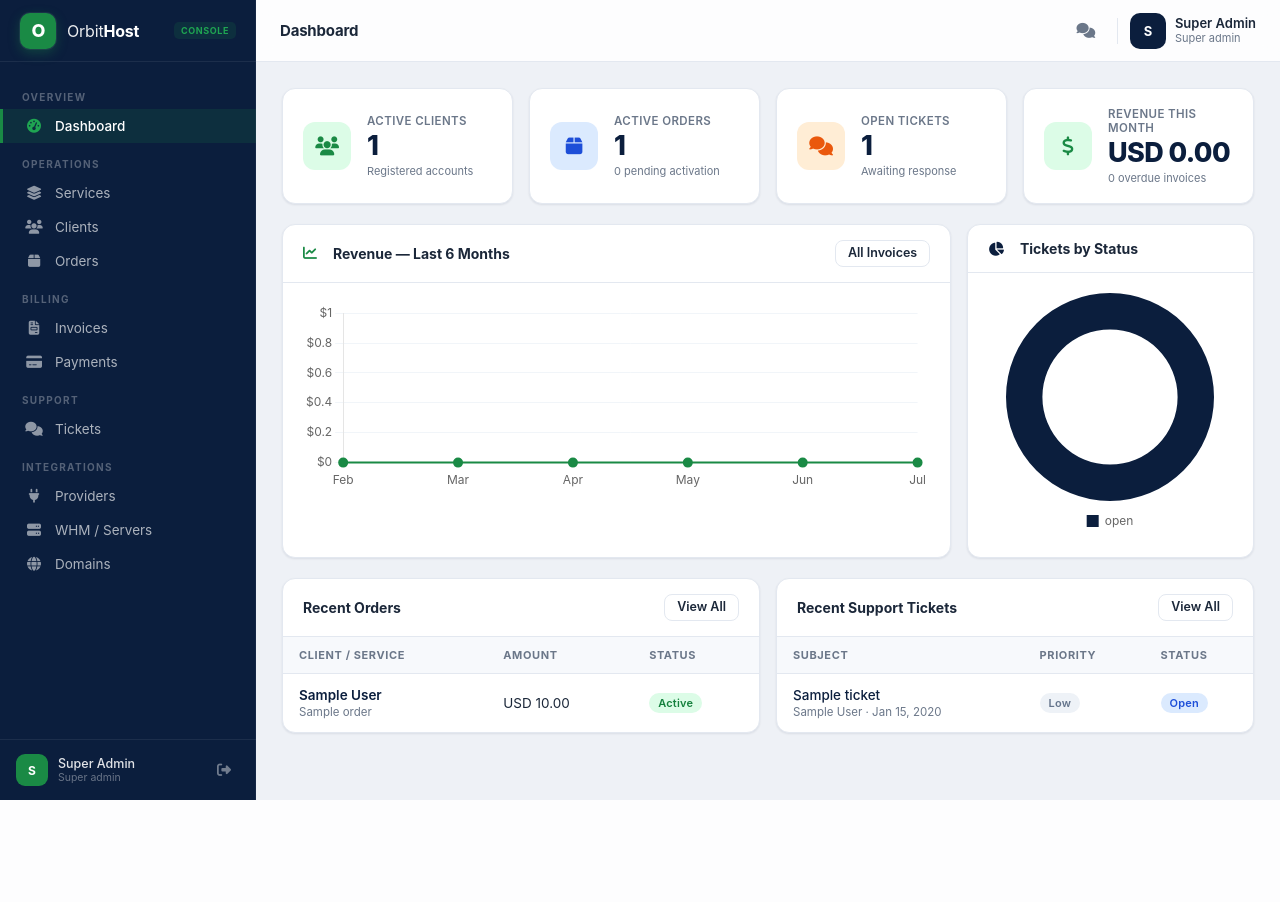
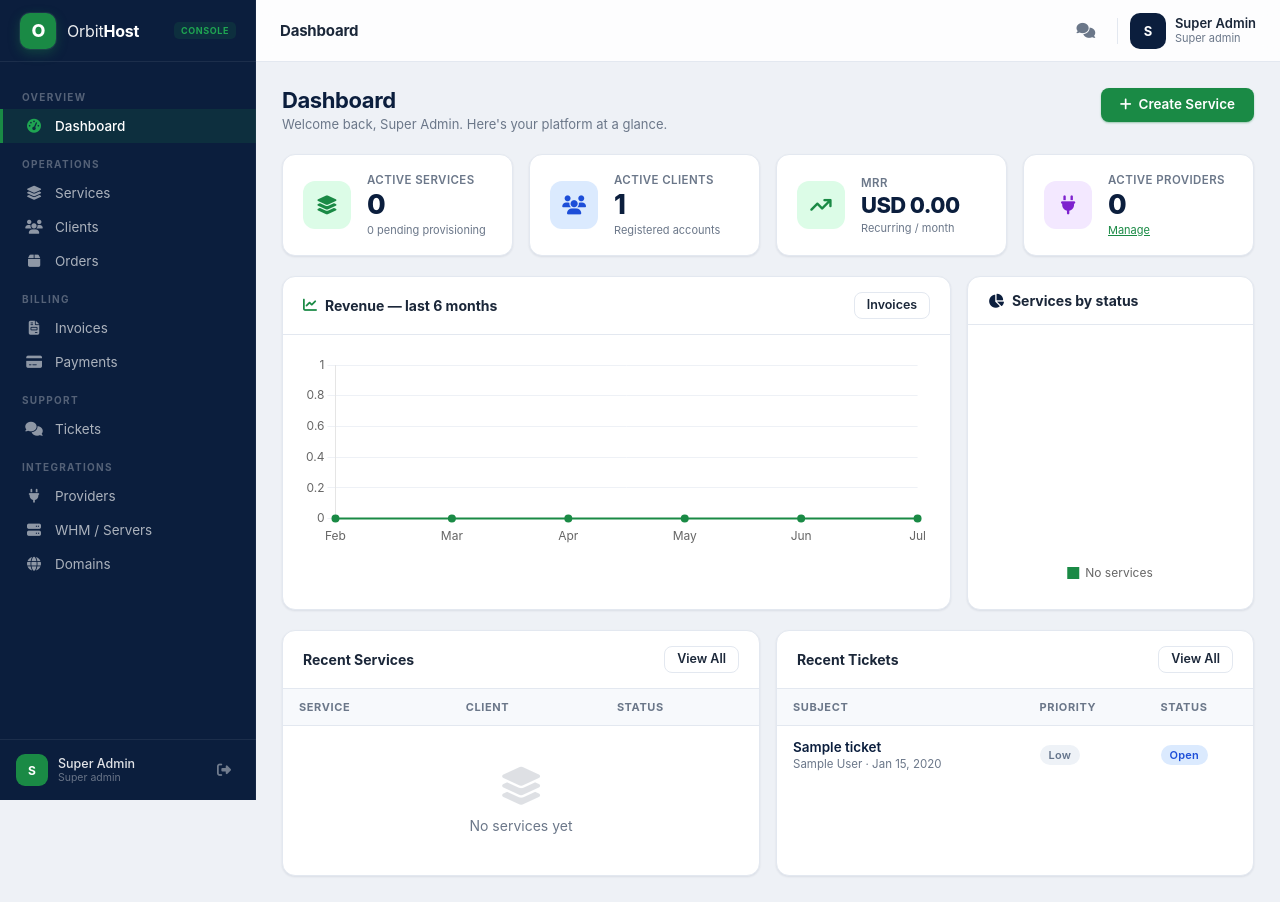
Before and after one commit to sammy001-svg/OrbitHost, a PHP site: page /admin/dashboard.php in a window 1280 px wide. Before the commit the page ends 800 px from the top, so only its background shows below. Run offline with PHP 8.4, Linux system fonts and the light colour scheme; a user stored in the database is signed in; data comes from the database, SQL or seed files in the repository; tables that the repository leaves empty hold one stand-in row (values such as "Sample post"); a map, chart or similar area stays blank.

Commit message:
feat(admin): Payments module + high-tech dashboard rebuild
- billing/index.php: payment KPIs (collected this month, pending,
  unpaid invoices, active gateways), recent-payments table and a
  collect-payment panel listing open invoices.
- billing/collect.php: pick an active gateway to create a checkout
  (Stripe/PayPal/Flutterwave hosted link or M-Pesa STK push),
  records the transaction in the payments table, or record a manual
  payment that marks the invoice paid.
- dashboard.php: rebuilt around service-provider metrics — active
  services, clients, MRR, active providers — plus an attention banner,
  revenue trend, services-by-status doughnut, and recent services +
  tickets. New v3 tables are queried defensively so the dashboard still
  renders before schema_v3 is imported.

Co-Authored-By: Claude Opus 4.8 <noreply@anthropic.com>

```diff
--- a/admin/dashboard.php
+++ b/admin/dashboard.php
@@ -5,255 +5,191 @@ require_once __DIR__ . '/includes/auth.php';
 require_once __DIR__ . '/includes/functions.php';
 
 auth_check();
-
 $page_title = 'Dashboard';
 $db = db();
 
+// Resilient scalar query — returns default if a table isn't migrated yet
+function dq($sql, $default = 0)
+{
+    try { return db()->query($sql)->fetchColumn(); }
+    catch (\Throwable $e) { return $default; }
+}
+function dqa($sql)
+{
+    try { return db()->query($sql)->fetchAll(); }
+    catch (\Throwable $e) { return []; }
+}
+
 // ── Key metrics ────────────────────────────────────────────
-$total_clients   = (int) $db->query('SELECT COUNT(*) FROM clients WHERE status = "active"')->fetchColumn();
-$total_orders    = (int) $db->query('SELECT COUNT(*) FROM orders  WHERE status = "active"')->fetchColumn();
+$active_services = (int) dq('SELECT COUNT(*) FROM client_services WHERE status="active"');
+$total_clients   = (int) $db->query('SELECT COUNT(*) FROM clients WHERE status="active"')->fetchColumn();
 $open_tickets    = (int) $db->query('SELECT COUNT(*) FROM tickets WHERE status IN ("open","pending")')->fetchColumn();
-$month_revenue   = (float) $db->query(
-    'SELECT COALESCE(SUM(total),0) FROM invoices WHERE status="paid" AND YEAR(paid_date)=YEAR(NOW()) AND MONTH(paid_date)=MONTH(NOW())'
-)->fetchColumn();
+$month_revenue   = (float) $db->query('SELECT COALESCE(SUM(total),0) FROM invoices WHERE status="paid" AND YEAR(paid_date)=YEAR(NOW()) AND MONTH(paid_date)=MONTH(NOW())')->fetchColumn();
+$active_providers= (int) dq('SELECT COUNT(*) FROM integration_settings WHERE is_active=1');
 
-// Pending items
-$pending_orders  = (int) $db->query('SELECT COUNT(*) FROM orders WHERE status = "pending"')->fetchColumn();
-$overdue_invoices= (int) $db->query('SELECT COUNT(*) FROM invoices WHERE status = "overdue"')->fetchColumn();
+// MRR from active services (annualised /12)
+$mrr = (float) dq('SELECT COALESCE(SUM(CASE WHEN billing_cycle="annual" THEN amount/12 WHEN billing_cycle="monthly" THEN amount ELSE 0 END),0) FROM client_services WHERE status="active"');
 
-// ── Recent orders (6) ──────────────────────────────────────
-$recent_orders = $db->query('
-    SELECT o.*, CONCAT(c.first_name," ",c.last_name) AS client_name
-    FROM orders o
-    JOIN clients c ON c.id = o.client_id
-    ORDER BY o.created_at DESC
-    LIMIT 6
-')->fetchAll();
+// Attention items
+$pending_services = (int) dq('SELECT COUNT(*) FROM client_services WHERE status IN ("pending","failed")');
+$overdue_invoices = (int) $db->query('SELECT COUNT(*) FROM invoices WHERE status="overdue"')->fetchColumn();
+$suspended_services = (int) dq('SELECT COUNT(*) FROM client_services WHERE status="suspended"');
 
-// ── Recent tickets (5) ─────────────────────────────────────
-$recent_tickets = $db->query('
-    SELECT t.*, CONCAT(COALESCE(c.first_name,""), " ", COALESCE(c.last_name,"")) AS client_name
-    FROM tickets t
-    LEFT JOIN clients c ON c.id = t.client_id
-    ORDER BY t.updated_at DESC
-    LIMIT 5
-')->fetchAll();
+// Services by status
+$svc_status = dqa('SELECT status, COUNT(*) n FROM client_services GROUP BY status');
+$svc_labels = $svc_status ? array_map(fn($r) => ucfirst($r['status']), $svc_status) : ['No services'];
+$svc_values = $svc_status ? array_column($svc_status, 'n') : [0];
 
-// ── Revenue: last 6 months ─────────────────────────────────
-$rev_labels  = [];
-$rev_amounts = [];
+// Recent services
+$recent_services = dqa('SELECT cs.id, cs.label, cs.domain, cs.status, cs.provider_key, CONCAT(c.first_name," ",c.last_name) client_name
+                        FROM client_services cs LEFT JOIN clients c ON c.id=cs.client_id ORDER BY cs.created_at DESC LIMIT 6');
+
+// Recent tickets
+$recent_tickets = $db->query('SELECT t.*, CONCAT(COALESCE(c.first_name,"")," ",COALESCE(c.last_name,"")) client_name
+                              FROM tickets t LEFT JOIN clients c ON c.id=t.client_id ORDER BY t.updated_at DESC LIMIT 6')->fetchAll();
+
+// Revenue last 6 months
+$rev_labels = []; $rev_amounts = [];
 for ($i = 5; $i >= 0; $i--) {
-    $ts   = strtotime("-$i months");
-    $ym   = date('Y-m', $ts);
+    $ts = strtotime("-$i months"); $ym = date('Y-m', $ts);
     $stmt = $db->prepare('SELECT COALESCE(SUM(total),0) FROM invoices WHERE status="paid" AND DATE_FORMAT(paid_date,"%Y-%m")=?');
     $stmt->execute([$ym]);
     $rev_labels[]  = date('M', $ts);
     $rev_amounts[] = round((float)$stmt->fetchColumn(), 2);
 }
 
-// ── Ticket status breakdown ────────────────────────────────
-$tkt_rows = $db->query('SELECT status, COUNT(*) n FROM tickets GROUP BY status')->fetchAll();
-$tkt_labels  = $tkt_rows ? array_column($tkt_rows, 'status') : ['No tickets'];
-$tkt_values  = $tkt_rows ? array_column($tkt_rows, 'n')      : [0];
+function svc_dot(string $s): string
+{
+    $m = ['active'=>'dot-green','pending'=>'dot-amber','provisioning'=>'dot-amber','suspended'=>'dot-red','failed'=>'dot-red','terminated'=>'dot-grey','cancelled'=>'dot-grey'];
+    return $m[$s] ?? 'dot-grey';
+}
 
 require_once __DIR__ . '/includes/header.php';
 ?>
 
-<!-- Stat Cards -->
-<div class="stat-grid">
-  <div class="stat-card">
-    <div class="stat-icon green"><i class="fas fa-users"></i></div>
+<div class="content-header">
   <div>
-      <div class="stat-label">Active Clients</div>
-      <div class="stat-value"><?php echo number_format($total_clients); ?></div>
-      <div class="stat-sub">Registered accounts</div>
+    <h1 class="content-title">Dashboard</h1>
+    <p class="page-subtitle">Welcome back, <?php echo h(current_admin()['name']); ?>. Here's your platform at a glance.</p>
   </div>
-  </div>
-  <div class="stat-card">
-    <div class="stat-icon navy"><i class="fas fa-box"></i></div>
-    <div>
-      <div class="stat-label">Active Orders</div>
-      <div class="stat-value"><?php echo number_format($total_orders); ?></div>
-      <div class="stat-sub"><?php echo $pending_orders; ?> pending activation</div>
-    </div>
-  </div>
-  <div class="stat-card">
-    <div class="stat-icon orange"><i class="fas fa-comments"></i></div>
-    <div>
-      <div class="stat-label">Open Tickets</div>
-      <div class="stat-value"><?php echo number_format($open_tickets); ?></div>
-      <div class="stat-sub">Awaiting response</div>
-    </div>
-  </div>
-  <div class="stat-card">
-    <div class="stat-icon green"><i class="fas fa-dollar-sign"></i></div>
-    <div>
-      <div class="stat-label">Revenue This Month</div>
-      <div class="stat-value"><?php echo format_money($month_revenue); ?></div>
-      <div class="stat-sub"><?php echo $overdue_invoices; ?> overdue invoice<?php echo $overdue_invoices !== 1 ? 's' : ''; ?></div>
-    </div>
+  <div class="page-header-actions">
+    <a href="<?php echo APP_URL; ?>/services/create.php" class="btn btn-primary"><i class="fas fa-plus"></i> Create Service</a>
   </div>
 </div>
 
-<?php if ($pending_orders || $overdue_invoices || $open_tickets > 5): ?>
-<div class="alert alert-info" style="margin-bottom:20px">
-  <i class="fas fa-bell"></i>
+<div class="stat-grid">
+  <div class="stat-card">
+    <div class="stat-icon green"><i class="fas fa-layer-group"></i></div>
+    <div><div class="stat-label">Active Services</div><div class="stat-value"><?php echo number_format($active_services); ?></div>
+      <div class="stat-sub"><?php echo $pending_services; ?> pending provisioning</div></div>
+  </div>
+  <div class="stat-card">
+    <div class="stat-icon navy"><i class="fas fa-users"></i></div>
+    <div><div class="stat-label">Active Clients</div><div class="stat-value"><?php echo number_format($total_clients); ?></div>
+      <div class="stat-sub">Registered accounts</div></div>
+  </div>
+  <div class="stat-card">
+    <div class="stat-icon green"><i class="fas fa-arrow-trend-up"></i></div>
+    <div><div class="stat-label">MRR</div><div class="stat-value" style="font-size:22px"><?php echo format_money($mrr); ?></div>
+      <div class="stat-sub">Recurring / month</div></div>
+  </div>
+  <div class="stat-card">
+    <div class="stat-icon purple"><i class="fas fa-plug"></i></div>
+    <div><div class="stat-label">Active Providers</div><div class="stat-value"><?php echo number_format($active_providers); ?></div>
+      <div class="stat-sub"><a href="<?php echo APP_URL; ?>/integrations/" style="color:var(--green)">Manage</a></div></div>
+  </div>
+</div>
+
+<?php if ($pending_services || $overdue_invoices || $suspended_services): ?>
+<div class="alert alert-warning" style="margin-bottom:20px">
+  <i class="fas fa-triangle-exclamation"></i>
   <?php
     $notes = [];
-    if ($pending_orders)   $notes[] = "<strong>$pending_orders</strong> order(s) pending activation";
-    if ($overdue_invoices) $notes[] = "<strong>$overdue_invoices</strong> overdue invoice(s)";
-    if ($open_tickets > 5) $notes[] = "<strong>$open_tickets</strong> open support tickets";
+    if ($pending_services)   $notes[] = "<strong>$pending_services</strong> service(s) need provisioning";
+    if ($suspended_services) $notes[] = "<strong>$suspended_services</strong> suspended service(s)";
+    if ($overdue_invoices)   $notes[] = "<strong>$overdue_invoices</strong> overdue invoice(s)";
     echo implode(' &nbsp;·&nbsp; ', $notes);
   ?>
 </div>
 <?php endif; ?>
 
-<!-- Charts -->
 <div class="charts-grid">
   <div class="card">
     <div class="card-header">
-      <div class="card-title"><i class="fas fa-chart-line" style="color:var(--green);margin-right:8px"></i>Revenue — Last 6 Months</div>
-      <a href="<?php echo APP_URL; ?>/invoices/" class="btn btn-ghost btn-sm">All Invoices</a>
+      <div class="card-title"><i class="fas fa-chart-line" style="color:var(--green)"></i> Revenue — last 6 months</div>
+      <a href="<?php echo APP_URL; ?>/invoices/" class="btn btn-ghost btn-sm">Invoices</a>
     </div>
-    <div class="card-body">
-      <canvas id="revenueChart" height="90"></canvas>
-    </div>
+    <div class="card-body"><canvas id="revenueChart" height="92"></canvas></div>
   </div>
   <div class="card">
-    <div class="card-header">
-      <div class="card-title"><i class="fas fa-chart-pie" style="color:var(--navy);margin-right:8px"></i>Tickets by Status</div>
-    </div>
-    <div class="card-body">
-      <canvas id="ticketsChart" height="180"></canvas>
-    </div>
+    <div class="card-header"><div class="card-title"><i class="fas fa-chart-pie" style="color:var(--navy)"></i> Services by status</div></div>
+    <div class="card-body"><canvas id="svcChart" height="180"></canvas></div>
   </div>
 </div>
 
-<!-- Recent activity row -->
 <div class="gap-grid">
-
-  <!-- Recent Orders -->
   <div class="table-wrap">
-    <div class="card-header">
-      <div class="card-title">Recent Orders</div>
-      <a href="<?php echo APP_URL; ?>/orders/" class="btn btn-ghost btn-sm">View All</a>
-    </div>
+    <div class="card-header"><div class="card-title">Recent Services</div><a href="<?php echo APP_URL; ?>/services/" class="btn btn-ghost btn-sm">View All</a></div>
     <table>
-      <thead><tr>
-        <th>Client / Service</th>
-        <th>Amount</th>
-        <th>Status</th>
-      </tr></thead>
+      <thead><tr><th>Service</th><th>Client</th><th>Status</th></tr></thead>
       <tbody>
-      <?php if ($recent_orders): foreach ($recent_orders as $o): ?>
-        <tr>
-          <td>
-            <div class="td-name"><?php echo h($o['client_name']); ?></div>
-            <div class="td-sub"><?php echo h($o['service_name'] ?? '—'); ?></div>
-          </td>
-          <td><?php echo format_money($o['amount']); ?></td>
-          <td><?php echo badge($o['status']); ?></td>
+      <?php if ($recent_services): foreach ($recent_services as $s): ?>
+        <tr onclick="location.href='<?php echo APP_URL; ?>/services/view.php?id=<?php echo $s['id']; ?>'" style="cursor:pointer">
+          <td><div class="td-name"><?php echo h($s['label']); ?></div><div class="td-sub"><?php echo $s['domain'] ? h($s['domain']) : ($s['provider_key'] ? h($s['provider_key']) : '—'); ?></div></td>
+          <td><?php echo h(trim($s['client_name']) ?: '—'); ?></td>
+          <td><span class="flex-gap"><span class="dot <?php echo svc_dot($s['status']); ?>"></span> <?php echo ucfirst($s['status']); ?></span></td>
         </tr>
       <?php endforeach; else: ?>
-        <tr><td colspan="3" class="empty-state" style="padding:32px;text-align:center;color:var(--text-muted)">No orders yet</td></tr>
+        <tr><td colspan="3"><div class="empty-state" style="padding:28px"><i class="fas fa-layer-group"></i><p>No services yet</p></div></td></tr>
       <?php endif; ?>
       </tbody>
     </table>
   </div>
 
-  <!-- Recent Tickets -->
   <div class="table-wrap">
-    <div class="card-header">
-      <div class="card-title">Recent Support Tickets</div>
-      <a href="<?php echo APP_URL; ?>/tickets/" class="btn btn-ghost btn-sm">View All</a>
-    </div>
+    <div class="card-header"><div class="card-title">Recent Tickets</div><a href="<?php echo APP_URL; ?>/tickets/" class="btn btn-ghost btn-sm">View All</a></div>
     <table>
-      <thead><tr>
-        <th>Subject</th>
-        <th>Priority</th>
-        <th>Status</th>
-      </tr></thead>
+      <thead><tr><th>Subject</th><th>Priority</th><th>Status</th></tr></thead>
       <tbody>
       <?php if ($recent_tickets): foreach ($recent_tickets as $t): ?>
         <tr>
-          <td>
-            <a href="<?php echo APP_URL; ?>/tickets/view.php?id=<?php echo $t['id']; ?>"
-               style="font-weight:500;color:var(--navy);text-decoration:none;display:block">
-              <?php echo h(mb_strimwidth($t['subject'], 0, 42, '…')); ?>
-            </a>
-            <div class="td-sub"><?php echo h(trim($t['client_name']) ?: 'Guest'); ?> · <?php echo time_ago($t['updated_at']); ?></div>
-          </td>
+          <td><a href="<?php echo APP_URL; ?>/tickets/view.php?id=<?php echo $t['id']; ?>" style="font-weight:600;color:var(--navy);text-decoration:none;display:block"><?php echo h(mb_strimwidth($t['subject'], 0, 42, '…')); ?></a>
+            <div class="td-sub"><?php echo h(trim($t['client_name']) ?: 'Guest'); ?> · <?php echo time_ago($t['updated_at']); ?></div></td>
           <td><?php echo badge($t['priority']); ?></td>
           <td><?php echo badge($t['status']); ?></td>
         </tr>
       <?php endforeach; else: ?>
-        <tr><td colspan="3" class="empty-state" style="padding:32px;text-align:center;color:var(--text-muted)">No tickets yet</td></tr>
+        <tr><td colspan="3"><div class="empty-state" style="padding:28px"><i class="fas fa-comments"></i><p>No tickets yet</p></div></td></tr>
       <?php endif; ?>
       </tbody>
     </table>
   </div>
-
 </div>
 
-<!-- Chart.js only on dashboard -->
 <script src="https://cdnjs.cloudflare.com/ajax/libs/Chart.js/4.4.0/chart.umd.min.js" crossorigin="anonymous"></script>
 <script>
+if (window.Chart) {
   Chart.defaults.font.family = "-apple-system, BlinkMacSystemFont, 'Segoe UI', Roboto, sans-serif";
-Chart.defaults.font.size   = 12;
+  Chart.defaults.font.size = 12;
 
-new Chart(document.getElementById('revenueChart').getContext('2d'), {
+  new Chart(document.getElementById('revenueChart'), {
     type: 'line',
-  data: {
-    labels: <?php echo json_encode($rev_labels); ?>,
-    datasets: [{
-      label: 'Revenue (<?php echo CURRENCY; ?>)',
-      data: <?php echo json_encode($rev_amounts); ?>,
-      borderColor: '#1A8A45',
-      backgroundColor: 'rgba(26,138,69,.07)',
-      tension: .35,
-      fill: true,
-      pointBackgroundColor: '#1A8A45',
-      pointRadius: 4,
-      pointHoverRadius: 6,
-      borderWidth: 2,
-    }]
-  },
-  options: {
-    responsive: true,
-    plugins: { legend: { display: false } },
-    scales: {
-      y: {
-        beginAtZero: true,
-        grid: { color: '#f1f5f9' },
-        ticks: { callback: v => '$' + v.toLocaleString() }
-      },
-      x: { grid: { display: false } }
-    }
-  }
+    data: { labels: <?php echo json_encode($rev_labels); ?>, datasets: [{
+      label: 'Revenue', data: <?php echo json_encode($rev_amounts); ?>,
+      borderColor: '#1A8A45', backgroundColor: 'rgba(26,138,69,.08)', tension: .35, fill: true,
+      pointBackgroundColor: '#1A8A45', pointRadius: 3, pointHoverRadius: 6, borderWidth: 2 }] },
+    options: { responsive: true, plugins: { legend: { display: false } },
+      scales: { y: { beginAtZero: true, grid: { color: '#eef1f6' }, ticks: { callback: v => v.toLocaleString() } }, x: { grid: { display: false } } } }
   });
 
-new Chart(document.getElementById('ticketsChart').getContext('2d'), {
+  new Chart(document.getElementById('svcChart'), {
     type: 'doughnut',
-  data: {
-    labels: <?php echo json_encode($tkt_labels); ?>,
-    datasets: [{
-      data: <?php echo json_encode($tkt_values); ?>,
-      backgroundColor: ['#0B1E3D','#1A8A45','#d97706','#dc2626','#64748b'],
-      borderWidth: 0,
-      hoverOffset: 6,
-    }]
-  },
-  options: {
-    responsive: true,
-    cutout: '65%',
-    plugins: {
-      legend: {
-        position: 'bottom',
-        labels: { boxWidth: 12, padding: 14 }
+    data: { labels: <?php echo json_encode($svc_labels); ?>, datasets: [{
+      data: <?php echo json_encode($svc_values); ?>,
+      backgroundColor: ['#1A8A45','#d97706','#2563eb','#dc2626','#64748b','#0B1E3D'], borderWidth: 0, hoverOffset: 6 }] },
+    options: { responsive: true, cutout: '66%', plugins: { legend: { position: 'bottom', labels: { boxWidth: 12, padding: 14 } } } }
+  });
 }
-    }
-  }
-});
 </script>
 
 <?php require_once __DIR__ . '/includes/footer.php'; ?>
```
Also changed, not shown: admin/billing/collect.php (added, +157 -0 lines), admin/billing/index.php (added, +134 -0 lines). Lines whose indentation alone changed are shown as unchanged.
